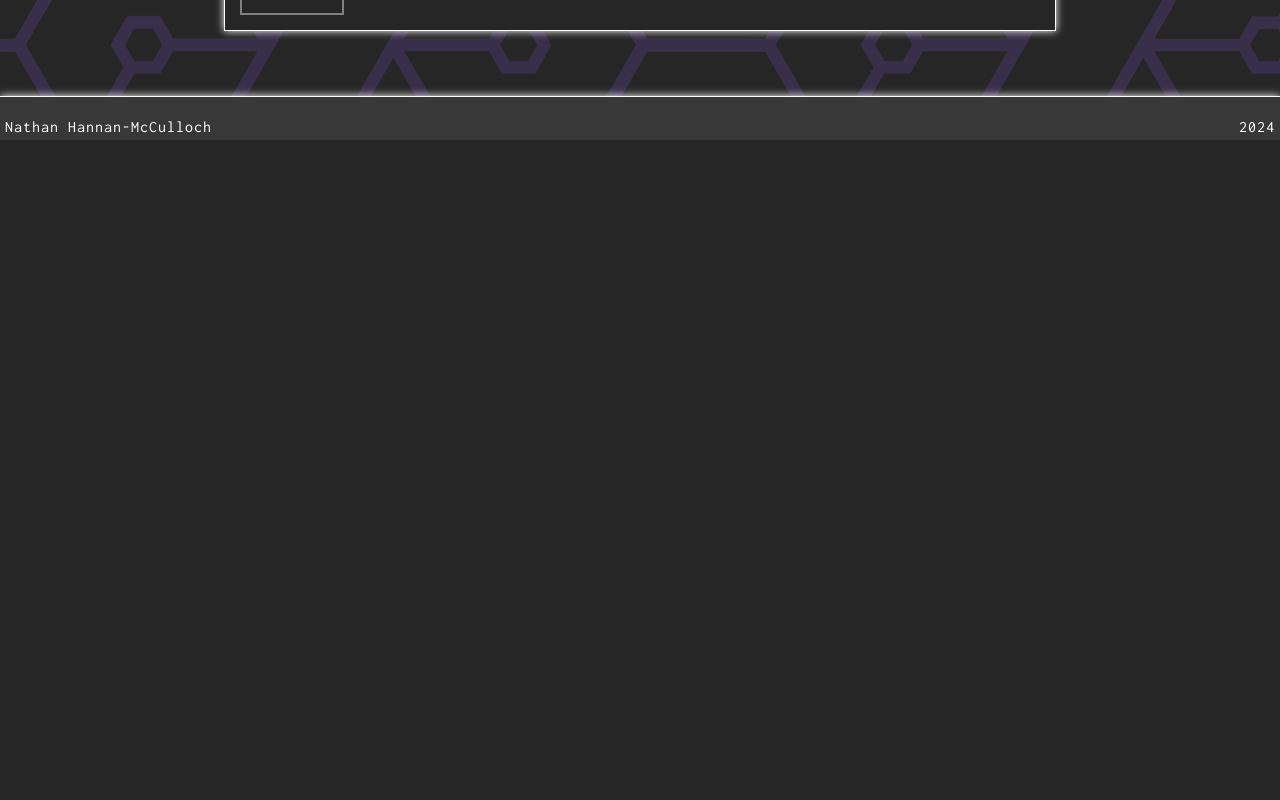
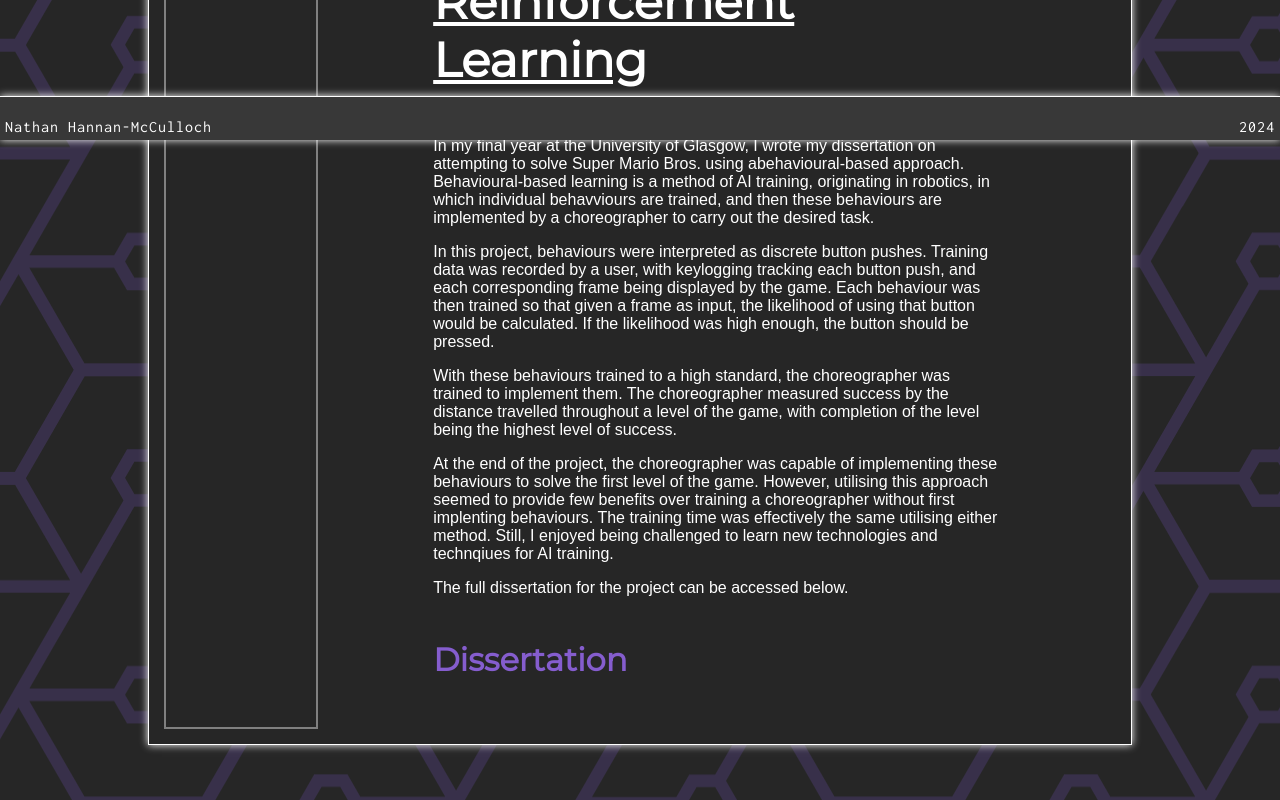
Before and after one commit to NathanHM/react-portfolio, a React (Create React App) app: page /projects/bbrl in a window 1280 px wide. Shown: the part 660-1460 px from the top of the page. Before the commit the page ends 800 px from the top, so only its background shows below. Built offline with nearby package versions, Linux system fonts and the light colour scheme.

Commit message:
Added page for the behavioural based reinforcement learning project

```diff
--- a/src/app/App.js
+++ b/src/app/App.js
@@ -6,6 +6,7 @@ import Games from "../components/Games";
 import Algorithms from "../components/Algorithms";
 import Projects from "../components/projects/Projects";
 import RedditClient from "../components/projects/RedditClient";
+import Mario from "../components/projects/Mario";
 
 const appRouter = createBrowserRouter(createRoutesFromElements(
     <Route path="/" element={<Root />}>
@@ -17,7 +18,7 @@ const appRouter = createBrowserRouter(createRoutesFromElements(
         <Route path="algorithms/:algorithm" element={<Algorithms />} />
         <Route path="projects" element={<Projects />} >
             <Route path="reddit-client" element={<RedditClient />} />
-            <Route path="bbrl" />
+            <Route path="bbrl" element={<Mario />} />
             <Route path="viarama" />
         </Route>
     </Route>
--- a/src/app/Root.js
+++ b/src/app/Root.js
@@ -1,6 +1,6 @@
 import { Outlet } from "react-router";
 import Header from "../features/Header";
-import Footer from "../components/Footer";
+import Footer from "../features/Footer";
 
 
 export default function Root() {
--- /dev/null
+++ b/src/components/projects/Mario.js
@@ -0,0 +1,34 @@
+import pdf from './dissertation.pdf';
+
+export default function Mario() {
+
+    return (<>
+
+        <h3>Solving Super Mario Bros. Using Behavioural Based Reinforcement Learning</h3>
+
+        <p>In my final year at the University of Glasgow, I wrote my dissertation on attempting to solve Super
+        Mario Bros. using abehavioural-based approach. Behavioural-based learning is a method of AI training,
+        originating in robotics, in which individual behavviours are trained, and then these behaviours are
+        implemented by a choreographer to carry out the desired task.</p>
+
+        <p>In this project, behaviours were interpreted as discrete button pushes. Training data was recorded
+        by a user, with keylogging tracking each button push, and each corresponding frame being displayed by
+        the game. Each behaviour was then trained so that given a frame as input, the likelihood of using that
+        button would be calculated. If the likelihood was high enough, the button should be pressed.</p>
+
+        <p>With these behaviours trained to a high standard, the choreographer was trained to implement them.
+        The choreographer measured success by the distance travelled throughout a level of the game, with
+        completion of the level being the highest level of success.</p>
+
+        <p>At the end of the project, the choreographer was capable of implementing these behaviours to solve
+        the first level of the game. However, utilising this approach seemed to provide few benefits over
+        training a choreographer without first implenting behaviours. The training time was effectively the same
+        utilising either method. Still, I enjoyed being challenged to learn new technologies and technqiues for
+        AI training.</p>
+
+        <p> The full dissertation for the project can be accessed below.</p>
+
+        <h4><a href={pdf} target="_blank" rel="noreferrer">Dissertation</a></h4>
+
+    </>)
+}
--- a/src/features/sidebar/Sidebar.module.css
+++ b/src/features/sidebar/Sidebar.module.css
@@ -1,8 +1,9 @@
 .sidebar {
     border: 2px solid grey;
     background-color: #262626;
-    height: 300px;
-    width: 100px;
+    min-height: 200px;
+    min-width: 150px;
+    max-width: 150px;
     padding: none;
 }
 
@@ -10,4 +11,5 @@
     box-sizing: border-box;
     border-top: 1px solid grey;
     border-bottom: 1px solid grey;
+    padding: 0.25rem;
 }
--- a/src/index.css
+++ b/src/index.css
@@ -161,14 +161,14 @@ body {
     padding: 15px;
     background-color: #262626;
     display: flex;
-    width: 50rem;
+    min-width: 50rem;
 }
 
 /* Footer */
 
 footer {
     background-color: #383838;
-    position: absolute;
+    position: fixed;
     box-sizing: border-box;
     bottom: 0;
     width: 100%;
```
Also changed, not shown: src/features/ContentBox.js (deleted, +0 -7 lines), src/features/Footer.js (renamed from src/components/Footer.js), 1 other file (tests, documents, lock files or other folders).
